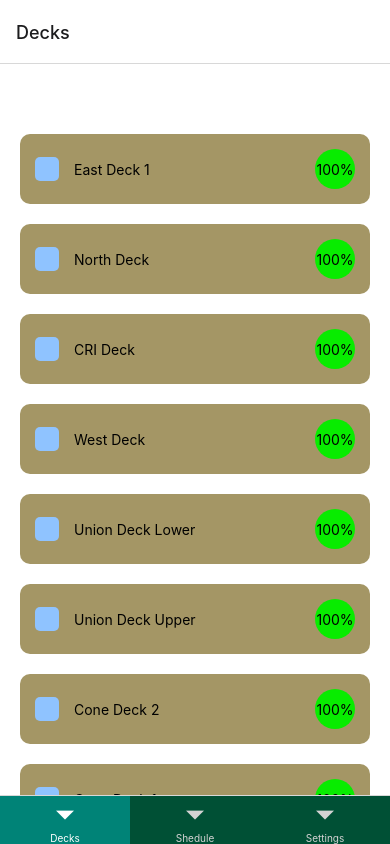
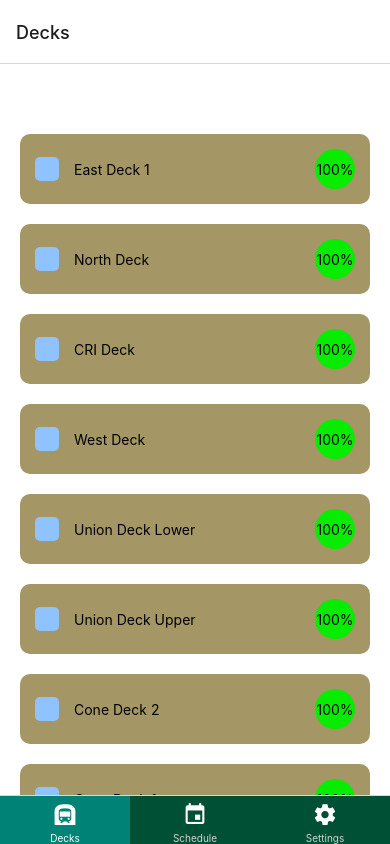
Before and after one commit to nhartzel/uncc-propark, a React Native app: screen / in a window 390 px wide. Built offline with nearby package versions, Linux system fonts and the light colour scheme.

Commit message:
added icons to bottom navbar

```diff
--- a/App.js
+++ b/App.js
@@ -15,6 +15,7 @@ import { createBottomTabNavigator } from '@react-navigation/bottom-tabs';
 import DeckScreen from './screens/deckScreen.js';
 import SettingsScreen from './screens/SettingsScreen.js';
 import SheduleScreen from './screens/ScheduleScreen.js';
+import { MaterialCommunityIcons } from '@expo/vector-icons';
 
 const Tab = createBottomTabNavigator();
 
@@ -33,9 +34,34 @@ export default function App() {
               }
        }}
       >
-        <Tab.Screen name="Decks" component={DeckScreen} />
-        <Tab.Screen name="Shedule" component={SheduleScreen} />
-        <Tab.Screen name="Settings" component={SettingsScreen} />
+        <Tab.Screen name="Decks"
+        component={DeckScreen}
+        options={{
+          tabBarLabel: 'Decks',
+          tabBarIcon: ({ color, size }) => (
+            <MaterialCommunityIcons name="subway" color={'#fff'} size={25} />
+          ),
+        }}
+        />
+        <Tab.Screen name="Shedule"
+         component={SheduleScreen}
+         options={{
+          tabBarLabel: 'Schedule',
+          tabBarIcon: ({ color, size }) => (
+            <MaterialCommunityIcons name="calendar" color={'#fff'} size={25} />
+          ),
+        }}
+         />
+        <Tab.Screen
+        name="Settings"
+        component={SettingsScreen}
+        options={{
+          tabBarLabel: 'Settings',
+          tabBarIcon: ({ color, size }) => (
+            <MaterialCommunityIcons name="cog" color={'#fff'} size={25} />
+          ),
+        }}
+        />
       </Tab.Navigator>
     </NavigationContainer>
   );
```
